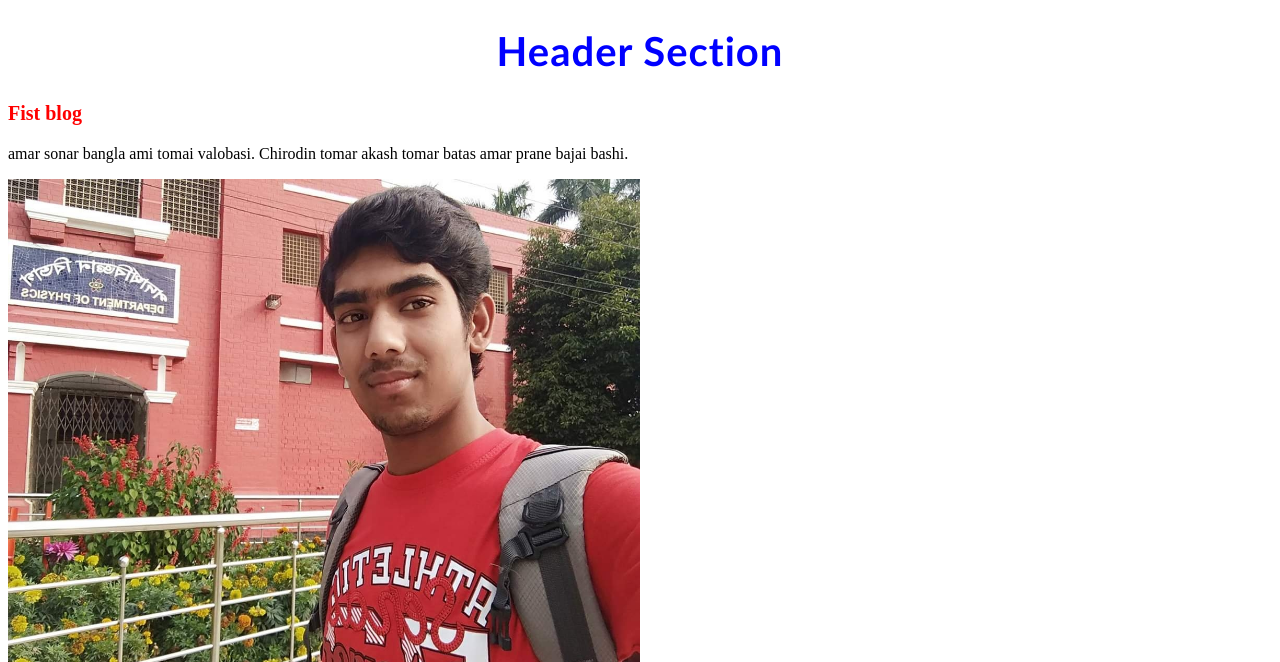
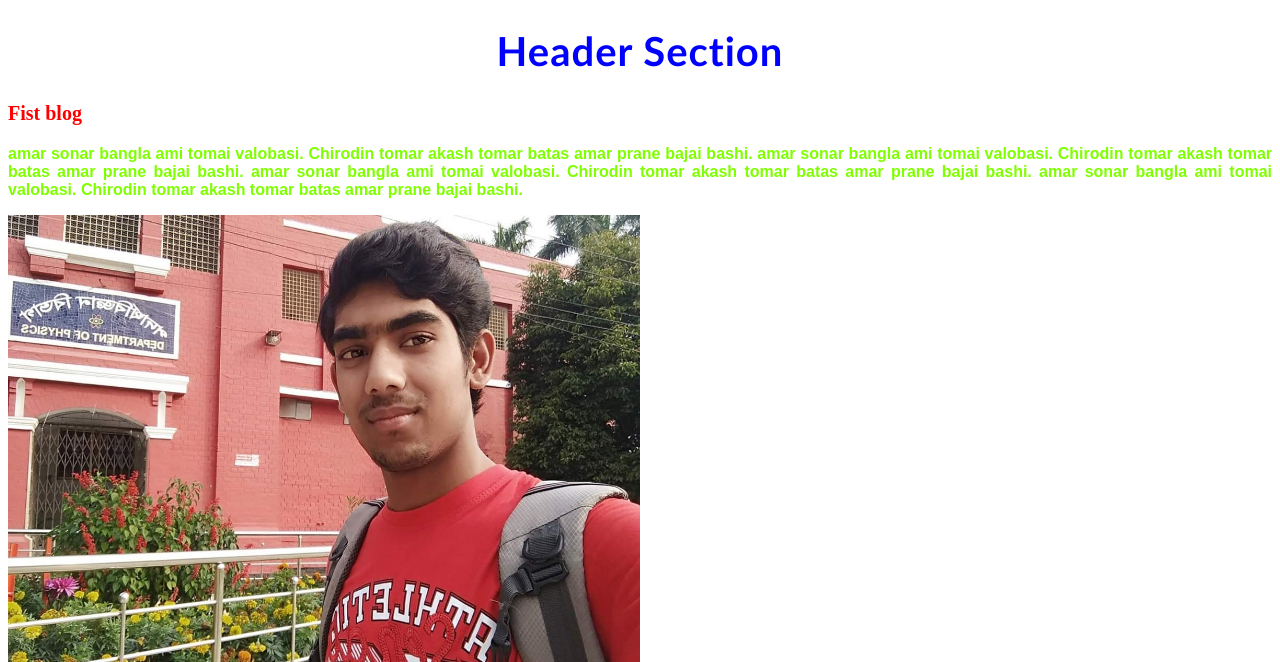
Before and after one commit to sadikul60/my-first-repo, a plain HTML site: page index.html in a window 1280 px wide. Shown: the top 662 px of the page. Drawn offline with Linux system fonts and the light colour scheme.

Commit message:
added others style

```diff
--- a/index.html
+++ b/index.html
@@ -11,7 +11,7 @@
 
     <h1>Header Section</h1>
 <h3>Fist blog</h3>
-<p>amar sonar bangla ami tomai valobasi. Chirodin tomar akash tomar batas amar prane bajai bashi.</p>
+<p>amar sonar bangla ami tomai valobasi. Chirodin tomar akash tomar batas amar prane bajai bashi. amar sonar bangla ami tomai valobasi. Chirodin tomar akash tomar batas amar prane bajai bashi. amar sonar bangla ami tomai valobasi. Chirodin tomar akash tomar batas amar prane bajai bashi. amar sonar bangla ami tomai valobasi. Chirodin tomar akash tomar batas amar prane bajai bashi.</p>
 <img src="photos/pic2.jpg" alt="Md. Sadikul Islam" height="50%" width="50%px">
 <img src="photos/pic5.jpg" alt="Sadikul" height="60%" width="60%">
 <img src="photos/Madrasah.jpg" alt="madrasah">
--- a/photos/style.css
+++ b/photos/style.css
@@ -9,3 +9,14 @@ h3{
     color: red;
     font-size: 20px;
 }
+
+p{
+    color: chartreuse;
+    font-weight: 900;
+    font-size: 18;
+    font-family: Arial, Helvetica, sans-serif;
+    text-align: justify;
+}
+img{
+    box-shadow: dimgrey;
+}
```
